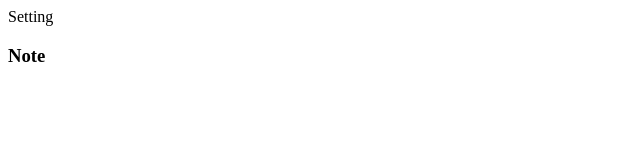
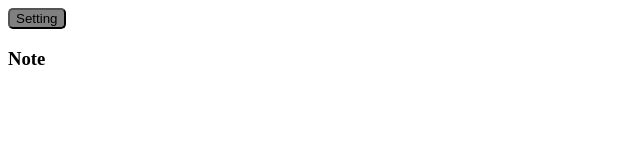
Before and after one commit to Avazkhon/myNote, a React (Create React App) app: page / in a window 1280 px wide. Shown: the top 160 px of the page, without its empty margins (0-640 px from the left). Built offline with nearby package versions, Linux system fonts and the light colour scheme.

Commit message:
br#1: add css style to app

```diff
--- a/src/components/Main.js
+++ b/src/components/Main.js
@@ -1,5 +1,6 @@
 import React, { Component } from 'react';
 import { connect } from 'react-redux';
+import '../cssStyle/main.css'
 
 import {
 	createNewNote,
@@ -125,16 +126,23 @@ class Main extends Component {
 		} = this.state;
 
 		return (
-			<div>
-					<div onClick={this.handleSettingShow}>Setting</div>
+			<div className="main-note">
+				<input
+					className="main-note_button"
+					type="button"
+					onClick={this.handleSettingShow}
+					value="Setting"
+				/>
 				{
 						isSettingShow &&
+						<div className="main-note_setting-buttons">
 							<ul>
 								{
 									setting.map((item) => {
 										return (
 											<li key={item.id}>
 												<input
+													className="main-note_button"
 													type='button'
 													name={item.name}
 													onClick={this.handleChengeIsShow}
@@ -145,6 +153,7 @@ class Main extends Component {
 									})
 								}
 							</ul>
+						</div>
 					}
 					{ isShowCreateNewNote &&
 						<div>
@@ -155,6 +164,7 @@ class Main extends Component {
 								value={newTitleNote}
 								onChange={this.handleChenge}/>
 							<input
+								className="main-note_button"
 								type='button'
 								value='create new note'
 								onClick={this.handleCreateNewNote}
@@ -170,6 +180,7 @@ class Main extends Component {
 										return (
 											<li key={note.id}>
 												<input
+													className="main-note_button"
 													type='button'
 													name={note.id}
 													value={note.title}
@@ -192,6 +203,7 @@ class Main extends Component {
 								onChange={this.handleChenge}
 								/>
 							<input
+								className="main-note_button"
 								type='button'
 								value='save'
 								onClick={this.handleSave}
--- /dev/null
+++ b/src/cssStyle/main.css
@@ -0,0 +1,22 @@
+ul li {
+  list-style-type: none;
+}
+
+.main-note {
+  /* background-color: grey; */
+}
+
+.main-note_button {
+  border-radius: 5px;
+  text-align: center;
+  background-color: grey;
+  cursor: pointer;
+}
+
+.main-note_setting-buttons {
+  width: 200px;
+  height: 100px;
+  border-radius: 5px;
+  position: absolute;
+  background-color: green;
+}
```
Lines whose indentation alone changed are shown as unchanged.
